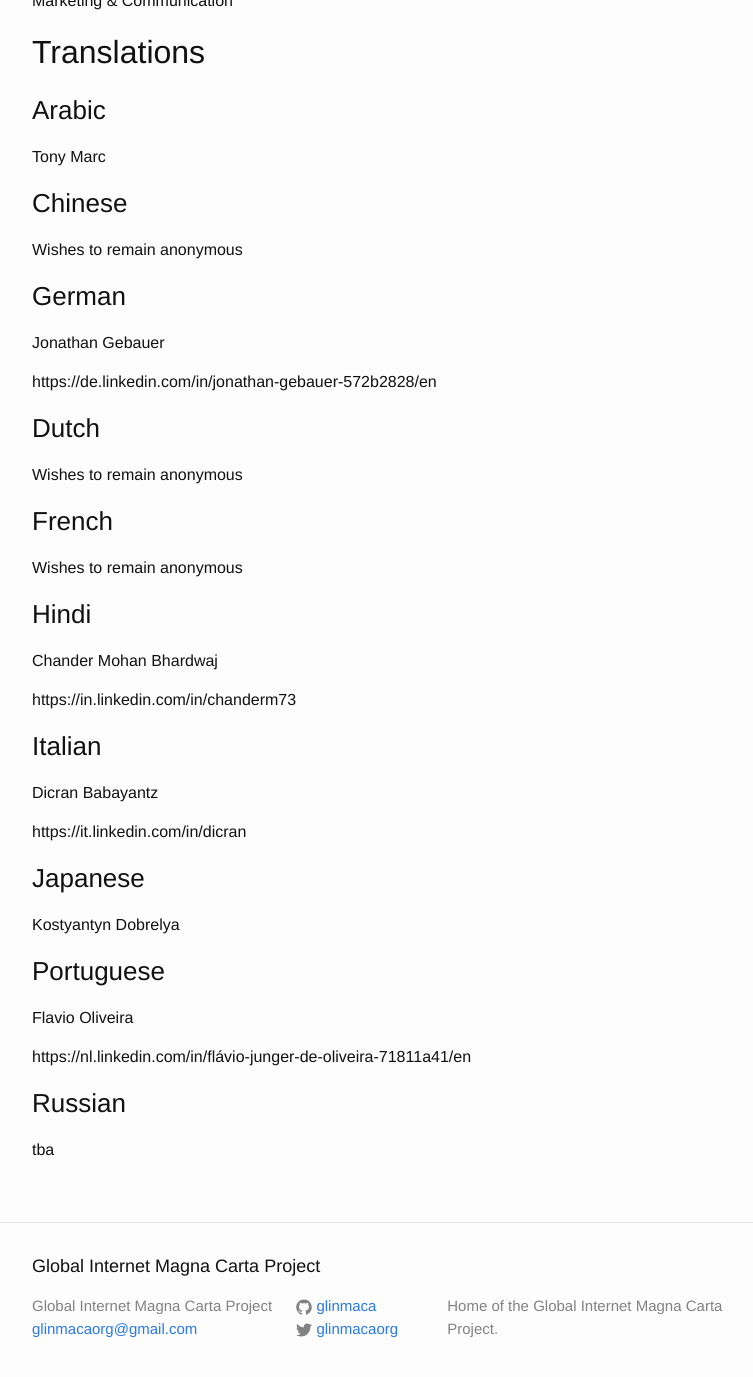
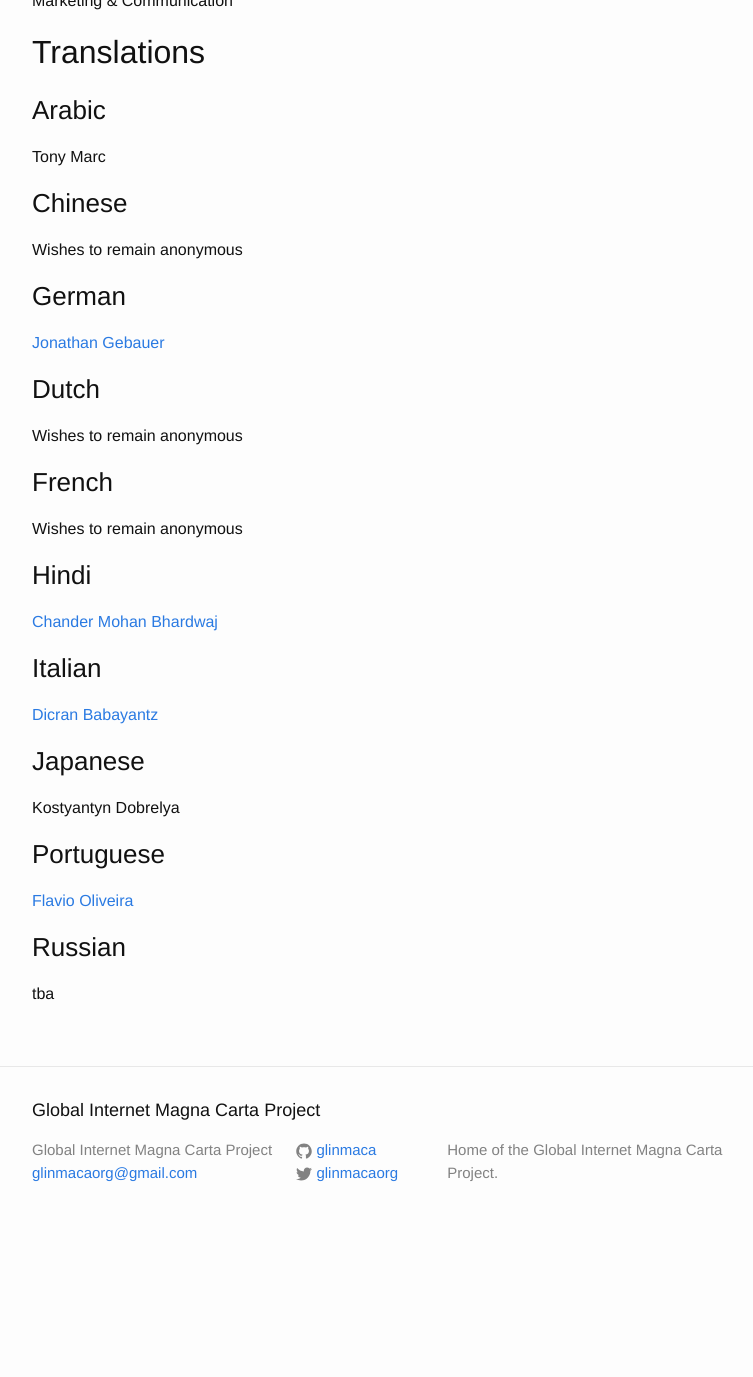
Before and after one commit to GLINMACA/glinmaca.github.io, a Jekyll site: the page built from people.md, in a window 1280 px wide and 1400 px high, scrolled down 534 px. Shown: the top 1377 px of the window, without its empty margins (238-991 px from the left). Built offline with Jekyll 4.4.1, drawn with Linux system fonts in a browser that asks for light colours; after the commit the page ends 1778 px from its top, so only the background shows below that.

Commit message:
Update people.md
Added further links to profiles of translators

```diff
--- a/people.md
+++ b/people.md
@@ -11,7 +11,7 @@ Founder and Chairman
 ###[Mitch Pirtle](https://www.linkedin.com/in/mitchpirtle)
 Technology
 
-###Dicran Babayantz
+###[Dicran Babayantz](https://it.linkedin.com/in/dicran)
 Marketing & Communication
 
 ##Translations
@@ -26,9 +26,7 @@ Wishes to remain anonymous
 
 ###German
 
-Jonathan Gebauer
-
-https://de.linkedin.com/in/jonathan-gebauer-572b2828/en
+[Jonathan Gebauer](https://de.linkedin.com/in/jonathan-gebauer-572b2828/en)
 
 ###Dutch
 
@@ -40,15 +38,11 @@ Wishes to remain anonymous
 
 ###Hindi
 
-Chander Mohan Bhardwaj
-
-https://in.linkedin.com/in/chanderm73
+[Chander Mohan Bhardwaj](https://in.linkedin.com/in/chanderm73)
 
 ###Italian
 
-Dicran Babayantz
-
-https://it.linkedin.com/in/dicran
+[Dicran Babayantz](https://it.linkedin.com/in/dicran)
 
 ###Japanese
 
@@ -56,9 +50,7 @@ Kostyantyn Dobrelya
 
 ###Portuguese
 
-Flavio Oliveira
-
-https://nl.linkedin.com/in/flávio-junger-de-oliveira-71811a41/en
+[Flavio Oliveira](https://nl.linkedin.com/in/flávio-junger-de-oliveira-71811a41/en)
 
 ###Russian
 
```
